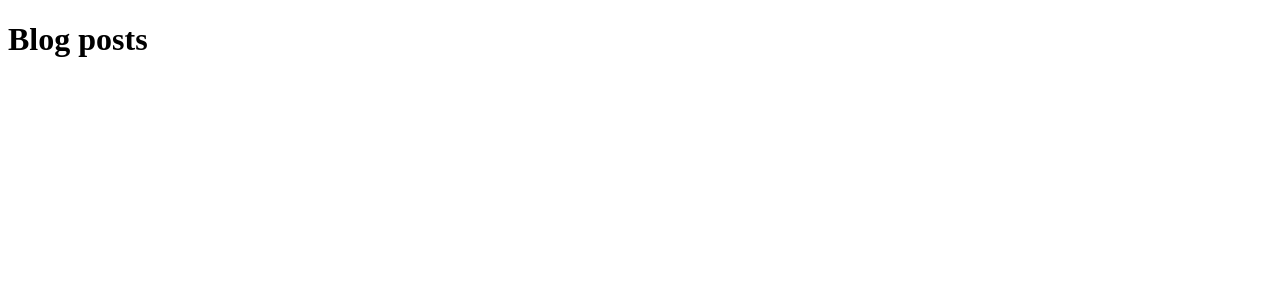
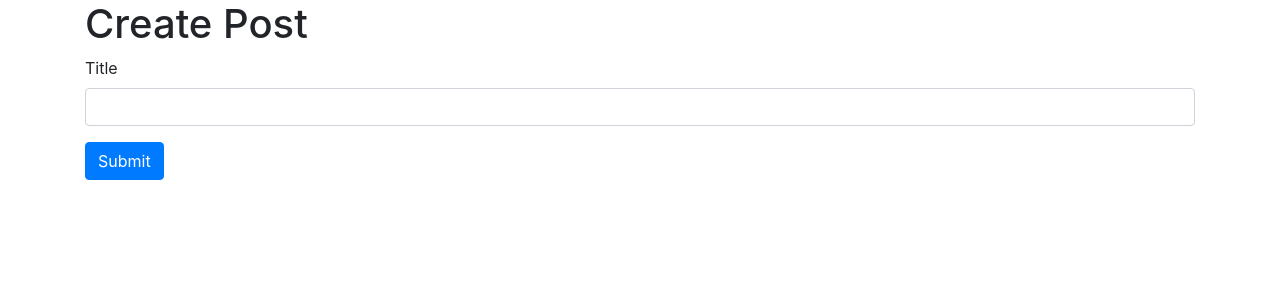
Before and after one commit to Shubhamjain2908/node-react-microservice-poc, a React (Create React App) app in the folder client/: page / in a window 1280 px wide. Shown: the top 300 px of the page. Built offline with nearby package versions, Linux system fonts and the light colour scheme.

Commit message:
PosCreate copmonent & bootstrap added

```diff
--- a/client/public/index.html
+++ b/client/public/index.html
@@ -1,20 +1,20 @@
 <!DOCTYPE html>
 <html lang="en">
+
 <head>
   <meta charset="utf-8" />
   <link rel="icon" href="%PUBLIC_URL%/favicon.ico" />
   <meta name="viewport" content="width=device-width, initial-scale=1" />
   <meta name="theme-color" content="#000000" />
-    <meta
-      name="description"
-      content="Web site created using create-react-app"
-    />
+  <meta name="description" content="Web site created using create-react-app" />
   <link rel="apple-touch-icon" href="%PUBLIC_URL%/logo192.png" />
   <!--
       manifest.json provides metadata used when your web app is installed on a
       user's mobile device or desktop. See https://developers.google.com/web/fundamentals/web-app-manifest/
     -->
   <link rel="manifest" href="%PUBLIC_URL%/manifest.json" />
+  <link rel="stylesheet" href="https://stackpath.bootstrapcdn.com/bootstrap/4.5.0/css/bootstrap.min.css"
+    integrity="sha384-9aIt2nRpC12Uk9gS9baDl411NQApFmC26EwAOH8WgZl5MYYxFfc+NcPb1dKGj7Sk" crossorigin="anonymous">
   <!--
       Notice the use of %PUBLIC_URL% in the tags above.
       It will be replaced with the URL of the `public` folder during the build.
@@ -26,6 +26,7 @@
     -->
   <title>React App</title>
 </head>
+
 <body>
   <noscript>You need to enable JavaScript to run this app.</noscript>
   <div id="root"></div>
@@ -40,4 +41,5 @@
       To create a production bundle, use `npm run build` or `yarn build`.
     -->
 </body>
+
 </html>
--- a/client/src/App.js
+++ b/client/src/App.js
@@ -1,8 +1,12 @@
 import React from 'react';
+import PostCreate from './PostCreate';
 
-function App() {
+const App = () => {
   return (
-    <h1>Blog posts</h1>
+    <div className="container">
+      <h1>Create Post</h1>
+      <PostCreate />
+    </div>
   );
 }
 
--- /dev/null
+++ b/client/src/PostCreate.js
@@ -0,0 +1,17 @@
+import React from 'react';
+
+const PostCreate = () => {
+    return (
+        <div>
+            <form>
+                <div className="form-group">
+                    <label>Title</label>
+                    <input className="form-control" />
+                </div>
+                <button className="btn btn-primary">Submit</button>
+            </form>
+        </div>
+    );
+}
+
+export default PostCreate;
```
Lines whose indentation alone changed are shown as unchanged.
